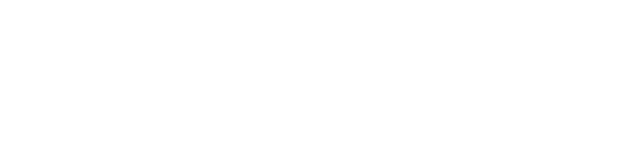
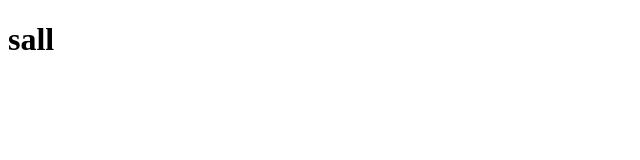
Before and after one commit to sallndoumbe/gitchallenge, a plain HTML site: page index.html in a window 1280 px wide. Shown: the full height of the page, 0-640 px from the left. Drawn offline with Linux system fonts and the light colour scheme.

Commit message:
Update index.html

```diff
--- a/index.html
+++ b/index.html
@@ -6,6 +6,6 @@
     <title>Ndoumbe</title>
 </head>
 <body>
-
+<h1>sall</h1>
 </body>
 </html>
```
